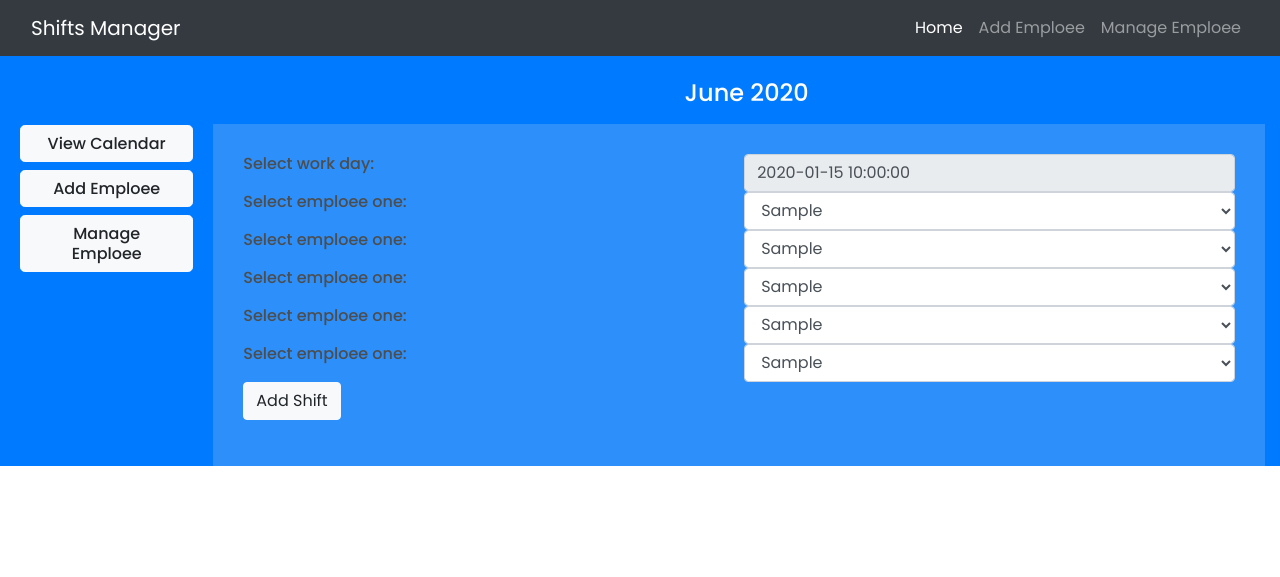
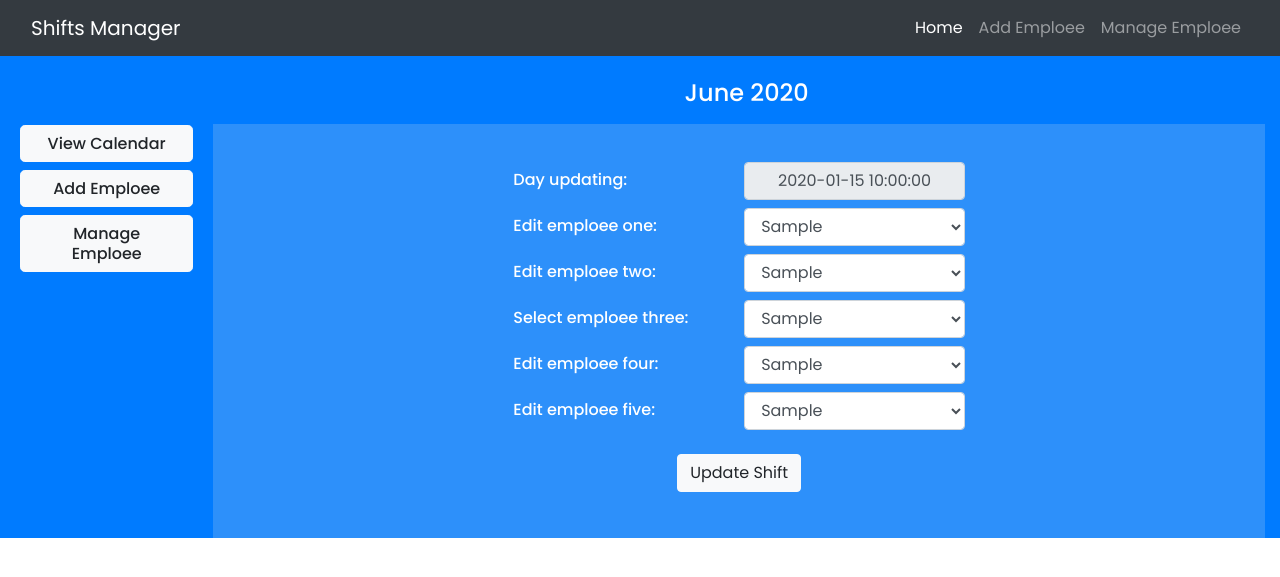
Before and after one commit to iulianpro/shifts-manager, a Flask app: template templates/pages/editshift.html in a window 1280 px wide. Shown: the top 577 px of the page. Run offline with Flask 2, Linux system fonts and the light colour scheme; the template is opened without the code that fills it: most values are stand-ins (such as "Sample title", 1, 10 or a date in 2020); some libraries are stand-ins or nearby versions.

Commit message:
Styled edit shift form

```diff
--- a/static/css/style.css
+++ b/static/css/style.css
@@ -55,10 +55,6 @@ body {
     background-color: #2d90fa;
 }
 
-.form-area {
-    padding: 30px;
-}
-
 .emploee {
     position: relative;
 }
@@ -74,6 +70,14 @@ body {
     opacity: 85%;
 }
 
+.form-area {
+    padding: 10px;
+}
+
+.form-label {
+    text-align: center;
+}
+
 #loading {
     margin-top: 20px;
 }
@@ -86,6 +90,18 @@ body {
     }
     .bttn {
         border-radius: 50%;
+    }
+    .form-area {
+        padding: 10px 100px;
+    }
+}
+
+@media (min-width: 768px) {
+    .form-area {
+        padding: 30px 100px;
+    }
+    .form-label {
+        text-align: left;
     }
 }
 
@@ -104,4 +120,13 @@ body {
     .bttn {
         border-radius: 30%;
     }
+    .form-area {
+        padding: 30px 200px;
+    }
 }
+
+@media (min-width: 1200px) {
+    .form-area {
+        padding: 30px 300px;
+    }
+}
--- a/templates/pages/editshift.html
+++ b/templates/pages/editshift.html
@@ -5,22 +5,23 @@
             <div class="form-group">
                 <div class="form-row">
                     <div class="col-md-6">
-                        <h6 class="mb-0">Select work day: </h6>
+                        <h6 class="mt-3 text-white form-label">Day updating: </h6>
                     </div>
-                    <div class="col-md-6">
+                    <div class="col-md-6 mt-2">
                         {% for day in calendar %}
                         {% if day.shift_date == shift.shift_date %}
-                            <input class="form-control" id="date" name="shift_date" type="text" value="{{day.shift_date}}" readonly>
+                        <input class="form-control text-center" id="date" name="shift_date" type="text" value="{{day.shift_date}}"
+                            readonly>
                         {% endif %}
                         {% endfor %}
                     </div>
                 </div>
                 <div class="form-row">
                     <div class="col-md-6">
-                        <h6 class="mb-0">Select emploee one: </h6>
+                        <h6 class="mt-3 text-white form-label">Edit emploee one: </h6>
                     </div>
                     <div class="col-md-6">
-                        <select class="form-control" id="emploee_one" name="emploee_one">
+                        <select class="mt-2 form-control" id="emploee_one" name="emploee_one">
                             <option value="{{shift.emploee_one}}" selected>{{shift.emploee_one}}</option>
                             {% for empl in emploee_1 %}
                             <option value="{{empl.emploee_name}}">{{empl.emploee_name}}</option>
@@ -30,10 +31,10 @@
                 </div>
                 <div class="form-row">
                     <div class="col-md-6">
-                        <h6 class="mb-0">Select emploee one: </h6>
+                        <h6 class="mt-3 text-white form-label">Edit emploee two: </h6>
                     </div>
                     <div class="col-md-6">
-                        <select class="form-control" id="emploee_two" name="emploee_two">
+                        <select class="mt-2 form-control" id="emploee_two" name="emploee_two">
                             <option value="{{shift.emploee_two}}" selected>{{shift.emploee_two}}</option>
                             {% for empl in emploee_2 %}
                             <option value="{{empl.emploee_name}}">{{empl.emploee_name}}</option>
@@ -43,10 +44,10 @@
                 </div>
                 <div class="form-row">
                     <div class="col-md-6">
-                        <h6 class="mb-0">Select emploee one: </h6>
+                        <h6 class="mt-3 text-white form-label">Select emploee three: </h6>
                     </div>
                     <div class="col-md-6">
-                        <select class="form-control" id="emploee_three" name="emploee_three">
+                        <select class="mt-2 form-control" id="emploee_three" name="emploee_three">
                             <option value="{{shift.emploee_three}}" selected>{{shift.emploee_three}}</option>
                             {% for empl in emploee_3 %}
                             <option value="{{empl.emploee_name}}">{{empl.emploee_name}}</option>
@@ -56,10 +57,10 @@
                 </div>
                 <div class="form-row">
                     <div class="col-md-6">
-                        <h6 class="mb-0">Select emploee one: </h6>
+                        <h6 class="mt-3 text-white form-label">Edit emploee four: </h6>
                     </div>
                     <div class="col-md-6">
-                        <select class="form-control" id="emploee_four" name="emploee_four">
+                        <select class="mt-2 form-control" id="emploee_four" name="emploee_four">
                             <option value="{{shift.emploee_four}}" selected>{{shift.emploee_four}}</option>
                             {% for empl in emploee_4 %}
                             <option value="{{empl.emploee_name}}">{{empl.emploee_name}}</option>
@@ -69,10 +70,10 @@
                 </div>
                 <div class="form-row">
                     <div class="col-md-6">
-                        <h6 class="mb-0">Select emploee one: </h6>
+                        <h6 class="mt-3 text-white form-label">Edit emploee five: </h6>
                     </div>
                     <div class="col-md-6">
-                        <select class="form-control" id="emploee_five" name="emploee_five">
+                        <select class="mt-2 form-control" id="emploee_five" name="emploee_five">
                             <option value="{{shift.emploee_five}}" selected>{{shift.emploee_five}}</option>
                             {% for empl in emploee_5 %}
                             <option value="{{empl.emploee_name}}">{{empl.emploee_name}}</option>
@@ -80,9 +81,14 @@
                         </select>
                     </div>
                 </div>
-                <button class="btn btn-light" name="action" type="submit">Add Shift</button>
+                <div class="form-row mt-4">
+                    <div class="col text-center">
+                        <button class="btn btn-light" name="action" type="submit">Update Shift</button>
                         <div id="loading" class="d-none"><img src="{{url_for('static', filename='img/loading.gif')}}"
                                 alt="loading" /></div>
+                    </div>
+
+                </div>
             </div>
         </form>
     </div>
```
Lines whose indentation alone changed are shown as unchanged.
